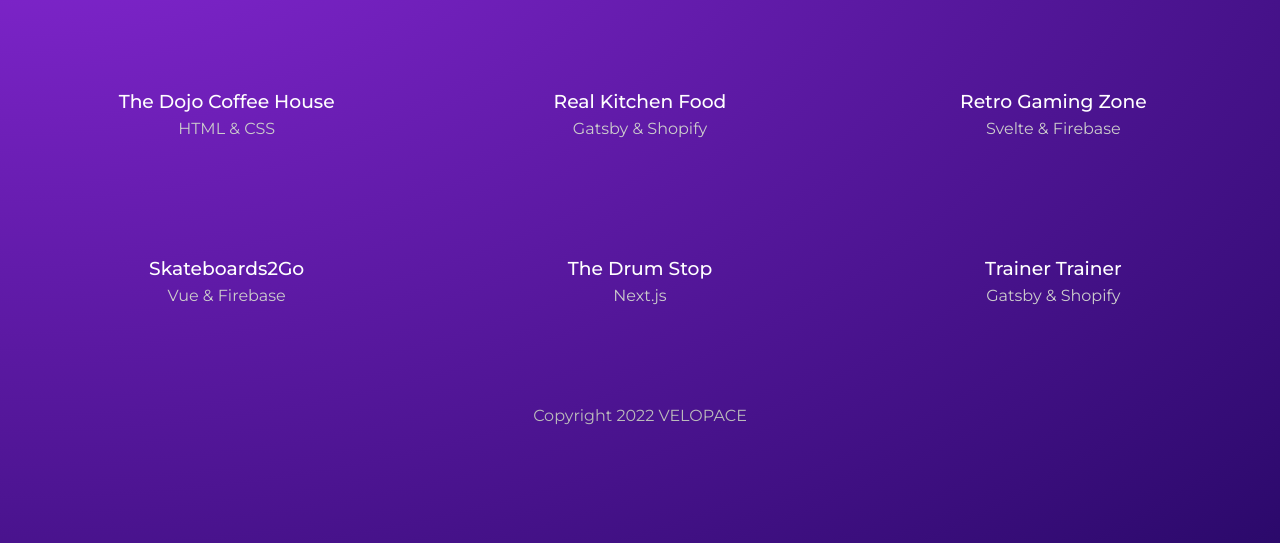
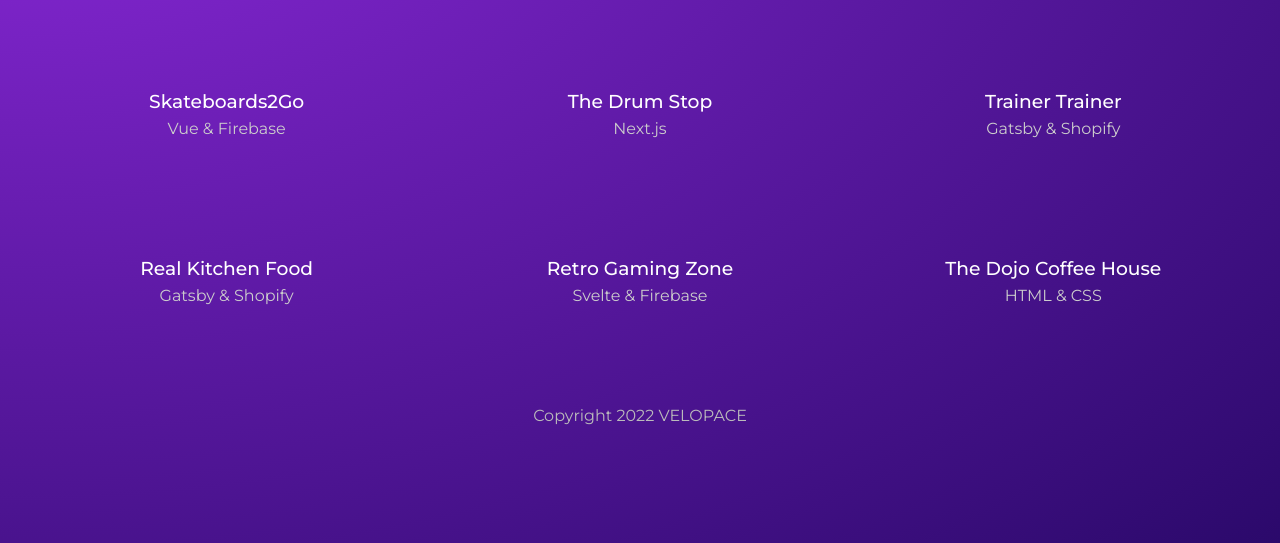
Before and after one commit to velopace/gatsby-portfolio, a Gatsby site: page /projects in a window 1280 px wide. Shown: the part 257-800 px from the top of the page. Built offline with nearby package versions, Linux system fonts and the light colour scheme; Gatsby itself is replaced by a stand-in of ours.

Commit message:
sorting and ordering query

```diff
--- a/src/pages/projects/index.js
+++ b/src/pages/projects/index.js
@@ -29,13 +29,14 @@
 
 export const query = graphql`
   query ProjectsPage {
-    allMarkdownRemark {
+    allMarkdownRemark(sort: {fields: frontmatter___date, order: DESC}) {
       nodes {
         id
         frontmatter {
           slug
           stack
           title
+          date
         }
       }
     }
--- a/src/projects/dojo-coffee-house.md
+++ b/src/projects/dojo-coffee-house.md
@@ -2,6 +2,7 @@
 title: The Dojo Coffee House
 stack: HTML & CSS
 slug: the-dojo-coffee-house
+date: 2022-01-01T00:00:00+00:00
 ---
 
 **Lorem ninja ipsum dolor sit amet**, consectetuer adipiscing elit, sed diam nonummy nibh euismod tincidunt ut laoreet dolore magna aliquam erat volutpat. Ut ninja wisi enim ad minim veniam, quis nostrud exerci tation ullamcorper suscipit ninja lobortis nisl ut aliquip ex ea commodo consequat. Duis ninja autem vel eum iriure dolor in hendrerit in vulputate ninja velit esse molestie consequat, vel illum dolore eu feugiat nulla ninja facilisis at vero eros et accumsan et iusto odio dignissim qui blandit praesent luptatum zzril delenit augue duis dolore te feugait nulla facilisi. Nam ninja ipsum liber tempor cum soluta nobis eleifend option congue nihil imperdiet doming id quod mazim placerat facer possim assum. Typi ninja non habent claritatem insitam; est usus legentis in iis qui facit eorum claritatem. Investigationes ninja demonstraverunt lectores legere me lius quod ii legunt saepius. Claritas ninja est etiam processus dynamicus, qui ninja sequitur mutationem consuetudium lectorum. Mirum ninja est notare quam littera gothica, quam nunc putamus parum claram, anteposuerit litterarum formas humanitatis per seacula quarta decima et quinta decima. Eodem ninja ipsum modo typi, qui nunc nobis videntur parum clari, fiant sollemnes in ninja futurum.
--- a/src/projects/real-kitchen-food.md
+++ b/src/projects/real-kitchen-food.md
@@ -2,6 +2,7 @@
 title: Real Kitchen Food
 stack: Gatsby & Shopify
 slug: real-kitchen-food
+date: 2022-01-05T00:00:00+00:00
 ---
 
 Lorem ninja ipsum dolor sit amet, consectetuer adipiscing elit, sed diam nonummy nibh euismod tincidunt ut laoreet dolore magna aliquam erat volutpat. Ut ninja wisi enim ad minim veniam, quis nostrud exerci tation ullamcorper suscipit ninja lobortis nisl ut aliquip ex ea commodo consequat. Duis ninja autem vel eum iriure dolor in hendrerit in vulputate ninja velit esse molestie consequat, vel illum dolore eu feugiat nulla ninja facilisis at vero eros et accumsan et iusto odio dignissim qui blandit praesent luptatum zzril delenit augue duis dolore te feugait nulla facilisi. Nam ninja ipsum liber tempor cum soluta nobis eleifend option congue nihil imperdiet doming id quod mazim placerat facer possim assum. Typi ninja non habent claritatem insitam; est usus legentis in iis qui facit eorum claritatem. Investigationes ninja demonstraverunt lectores legere me lius quod ii legunt saepius. Claritas ninja est etiam processus dynamicus, qui ninja sequitur mutationem consuetudium lectorum. Mirum ninja est notare quam littera gothica, quam nunc putamus parum claram, anteposuerit litterarum formas humanitatis per seacula quarta decima et quinta decima. Eodem ninja ipsum modo typi, qui nunc nobis videntur parum clari, fiant sollemnes in ninja futurum.
--- a/src/projects/retro-gaming-zone.md
+++ b/src/projects/retro-gaming-zone.md
@@ -2,6 +2,7 @@
 title: Retro Gaming Zone
 stack: Svelte & Firebase
 slug: retro-gaming-zone
+date: 2022-01-03T00:00:00+00:00
 ---
 
 Lorem ninja ipsum dolor sit amet, consectetuer adipiscing elit, sed diam nonummy nibh euismod tincidunt ut laoreet dolore magna aliquam erat volutpat. Ut ninja wisi enim ad minim veniam, quis nostrud exerci tation ullamcorper suscipit ninja lobortis nisl ut aliquip ex ea commodo consequat. Duis ninja autem vel eum iriure dolor in hendrerit in vulputate ninja velit esse molestie consequat, vel illum dolore eu feugiat nulla ninja facilisis at vero eros et accumsan et iusto odio dignissim qui blandit praesent luptatum zzril delenit augue duis dolore te feugait nulla facilisi. Nam ninja ipsum liber tempor cum soluta nobis eleifend option congue nihil imperdiet doming id quod mazim placerat facer possim assum. Typi ninja non habent claritatem insitam; est usus legentis in iis qui facit eorum claritatem. Investigationes ninja demonstraverunt lectores legere me lius quod ii legunt saepius. Claritas ninja est etiam processus dynamicus, qui ninja sequitur mutationem consuetudium lectorum. Mirum ninja est notare quam littera gothica, quam nunc putamus parum claram, anteposuerit litterarum formas humanitatis per seacula quarta decima et quinta decima. Eodem ninja ipsum modo typi, qui nunc nobis videntur parum clari, fiant sollemnes in ninja futurum.
--- a/src/projects/skateboards2go.md
+++ b/src/projects/skateboards2go.md
@@ -2,6 +2,7 @@
 title: Skateboards2Go
 stack: Vue & Firebase
 slug: skateboards-to-go
+date: 2022-02-01T00:00:00+00:00
 ---
 
 Lorem ninja ipsum dolor sit amet, consectetuer adipiscing elit, sed diam nonummy nibh euismod tincidunt ut laoreet dolore magna aliquam erat volutpat. Ut ninja wisi enim ad minim veniam, quis nostrud exerci tation ullamcorper suscipit ninja lobortis nisl ut aliquip ex ea commodo consequat. Duis ninja autem vel eum iriure dolor in hendrerit in vulputate ninja velit esse molestie consequat, vel illum dolore eu feugiat nulla ninja facilisis at vero eros et accumsan et iusto odio dignissim qui blandit praesent luptatum zzril delenit augue duis dolore te feugait nulla facilisi. Nam ninja ipsum liber tempor cum soluta nobis eleifend option congue nihil imperdiet doming id quod mazim placerat facer possim assum. Typi ninja non habent claritatem insitam; est usus legentis in iis qui facit eorum claritatem. Investigationes ninja demonstraverunt lectores legere me lius quod ii legunt saepius. Claritas ninja est etiam processus dynamicus, qui ninja sequitur mutationem consuetudium lectorum. Mirum ninja est notare quam littera gothica, quam nunc putamus parum claram, anteposuerit litterarum formas humanitatis per seacula quarta decima et quinta decima. Eodem ninja ipsum modo typi, qui nunc nobis videntur parum clari, fiant sollemnes in ninja futurum.
--- a/src/projects/the-drum-stop.md
+++ b/src/projects/the-drum-stop.md
@@ -2,6 +2,7 @@
 title: The Drum Stop
 stack: Next.js
 slug: the-drum-stop
+date: 2022-01-18T00:00:00+00:00
 ---
 
 Lorem ninja ipsum dolor sit amet, consectetuer adipiscing elit, sed diam nonummy nibh euismod tincidunt ut laoreet dolore magna aliquam erat volutpat. Ut ninja wisi enim ad minim veniam, quis nostrud exerci tation ullamcorper suscipit ninja lobortis nisl ut aliquip ex ea commodo consequat. Duis ninja autem vel eum iriure dolor in hendrerit in vulputate ninja velit esse molestie consequat, vel illum dolore eu feugiat nulla ninja facilisis at vero eros et accumsan et iusto odio dignissim qui blandit praesent luptatum zzril delenit augue duis dolore te feugait nulla facilisi. Nam ninja ipsum liber tempor cum soluta nobis eleifend option congue nihil imperdiet doming id quod mazim placerat facer possim assum. Typi ninja non habent claritatem insitam; est usus legentis in iis qui facit eorum claritatem. Investigationes ninja demonstraverunt lectores legere me lius quod ii legunt saepius. Claritas ninja est etiam processus dynamicus, qui ninja sequitur mutationem consuetudium lectorum. Mirum ninja est notare quam littera gothica, quam nunc putamus parum claram, anteposuerit litterarum formas humanitatis per seacula quarta decima et quinta decima. Eodem ninja ipsum modo typi, qui nunc nobis videntur parum clari, fiant sollemnes in ninja futurum.
--- a/src/projects/trainer-trainer.md
+++ b/src/projects/trainer-trainer.md
@@ -2,6 +2,7 @@
 title: Trainer Trainer
 stack: Gatsby & Shopify
 slug: trainer-trainer
+date: 2022-01-08T00:00:00+00:00
 ---
 
 Lorem ninja ipsum dolor sit amet, consectetuer adipiscing elit, sed diam nonummy nibh euismod tincidunt ut laoreet dolore magna aliquam erat volutpat. Ut ninja wisi enim ad minim veniam, quis nostrud exerci tation ullamcorper suscipit ninja lobortis nisl ut aliquip ex ea commodo consequat. Duis ninja autem vel eum iriure dolor in hendrerit in vulputate ninja velit esse molestie consequat, vel illum dolore eu feugiat nulla ninja facilisis at vero eros et accumsan et iusto odio dignissim qui blandit praesent luptatum zzril delenit augue duis dolore te feugait nulla facilisi. Nam ninja ipsum liber tempor cum soluta nobis eleifend option congue nihil imperdiet doming id quod mazim placerat facer possim assum. Typi ninja non habent claritatem insitam; est usus legentis in iis qui facit eorum claritatem. Investigationes ninja demonstraverunt lectores legere me lius quod ii legunt saepius. Claritas ninja est etiam processus dynamicus, qui ninja sequitur mutationem consuetudium lectorum. Mirum ninja est notare quam littera gothica, quam nunc putamus parum claram, anteposuerit litterarum formas humanitatis per seacula quarta decima et quinta decima. Eodem ninja ipsum modo typi, qui nunc nobis videntur parum clari, fiant sollemnes in ninja futurum.
```
